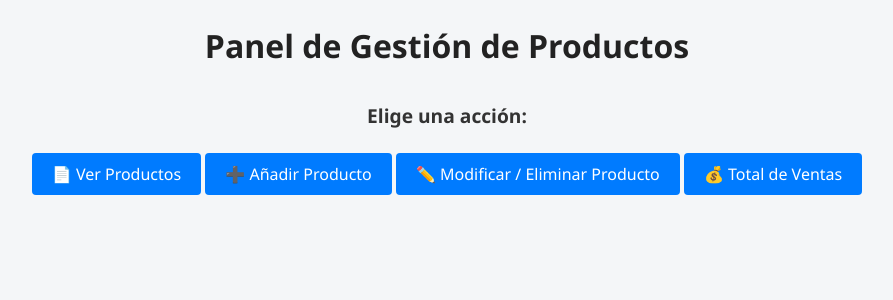
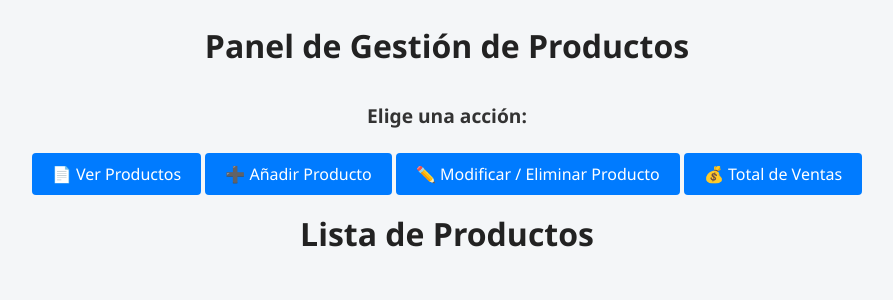
Before and after one commit to Lemmii33/Programacion, a PHP site: page / in a window 1280 px wide. Shown: the top 300 px of the page, without its empty margins (193-1086 px from the left). Run offline with PHP 8.4, Linux system fonts and the light colour scheme.

Commit message:
centremos

```diff
--- a/css/estilos.css
+++ b/css/estilos.css
@@ -80,3 +80,10 @@ button, .btn {
 button:hover, .btn:hover {
     background-color: #0056b3;
 }
+
+/* Contenedor principal centrado */
+.container {
+    max-width: 900px;
+    margin: 0 auto;
+    padding: 20px;
+}
--- a/index.php
+++ b/index.php
@@ -19,6 +19,15 @@
     <a class="btn" href="modificar_producto.php">✏️ Modificar / Eliminar Producto</a>
     <a class="btn" href="total_ventas.php">💰 Total de Ventas</a>
 </div>
+<body>
+
+<div class="container">
+    <h1>Lista de Productos</h1>
+
+    <!-- tabla, resumen, botones, etc. -->
+</div>
+
+</body>
 
 </body>
 </html>
```
Also changed, not shown: modificar_producto.php (+10 -0 lines), nuevo_producto.php (+10 -0 lines), productos.php (+10 -0 lines), total_ventas.php (+10 -0 lines).
